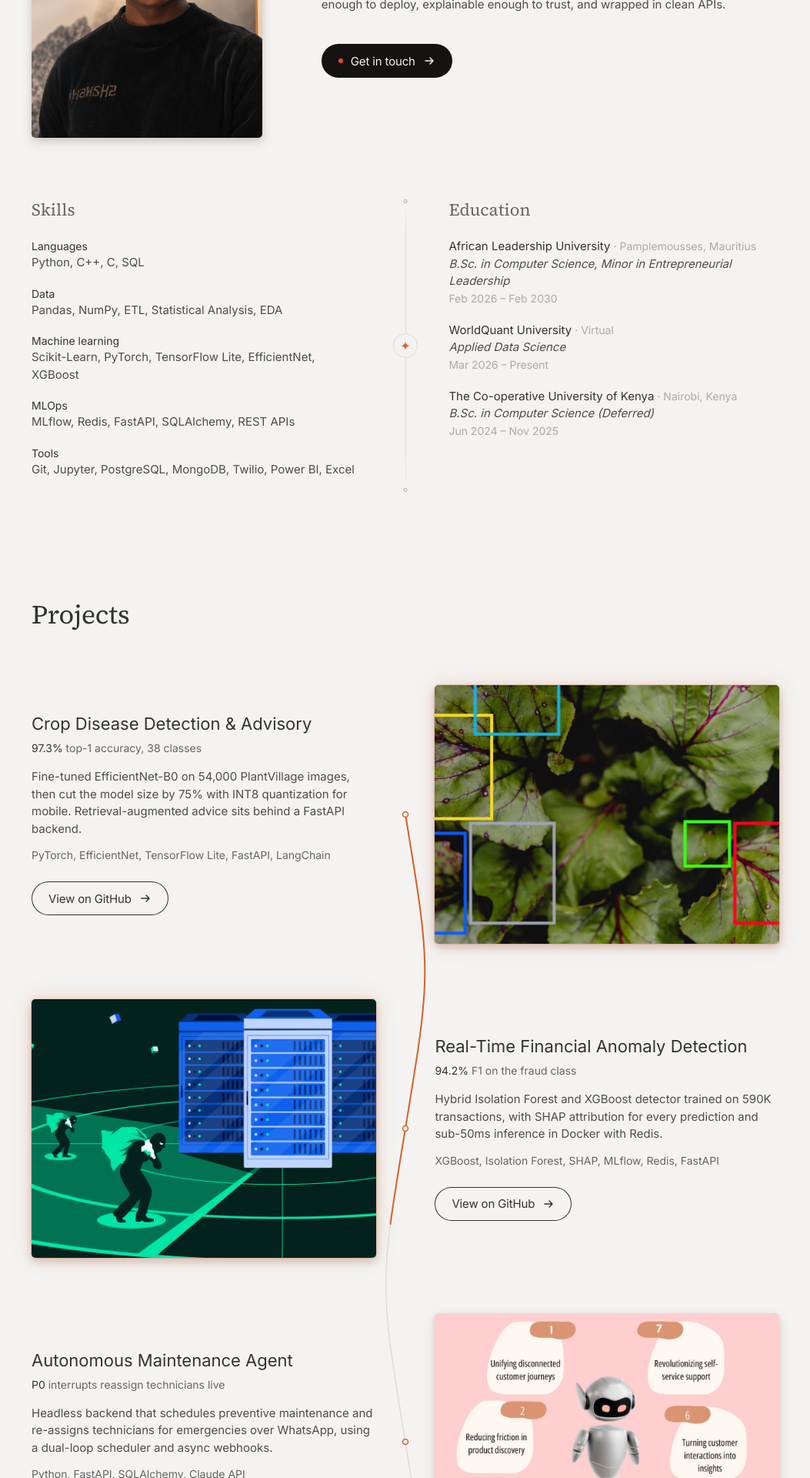
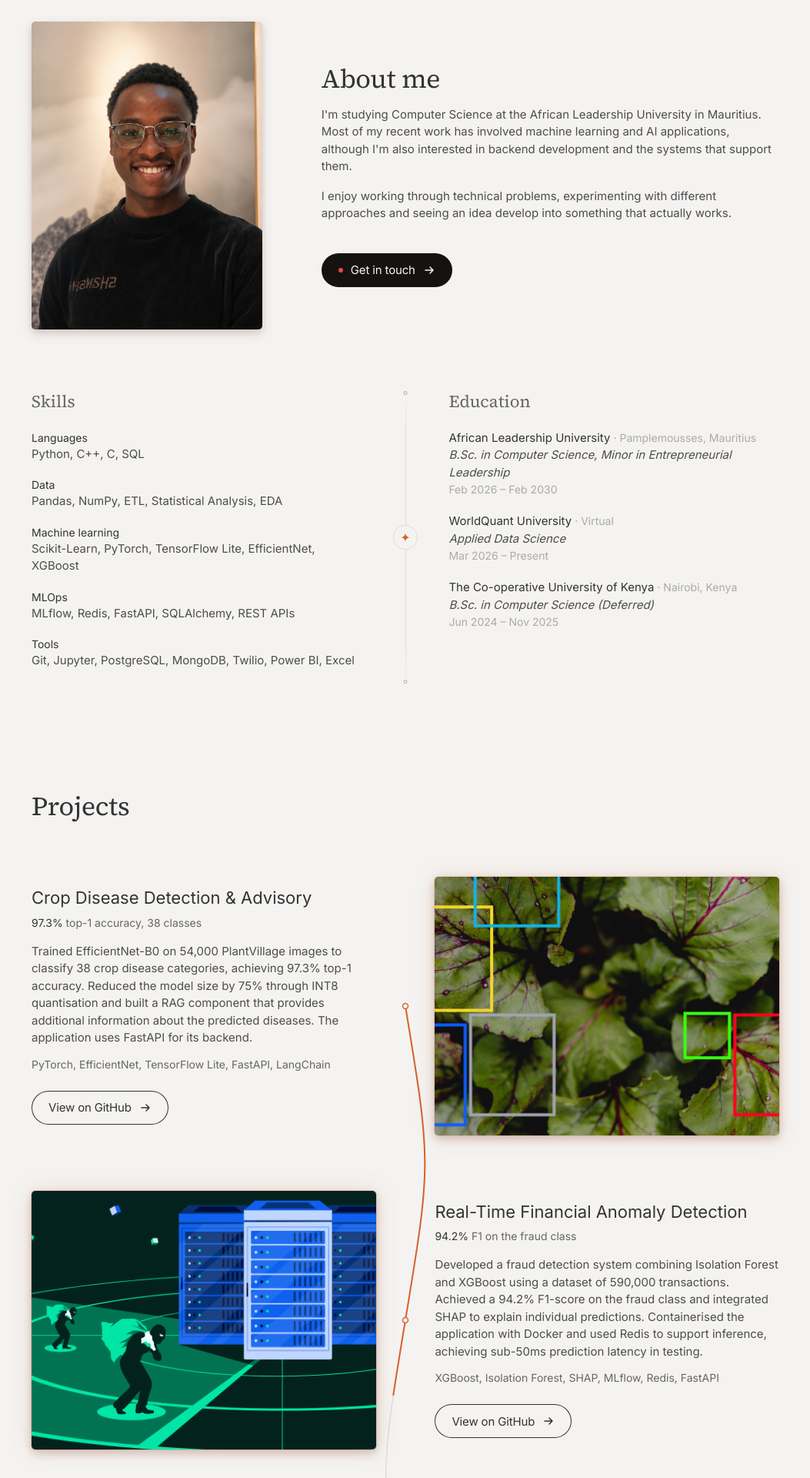
Before and after one commit to Hagestam/sudihagestam, a React (Vite) app: page / in a window 1280 px wide. Shown: the part 780-2700 px from the top of the page at 77% size, without its empty margins (113-1166 px from the left). Built offline with nearby package versions, Linux system fonts and the light colour scheme.

Commit message:
updating the about me

```diff
--- a/src/data/content.js
+++ b/src/data/content.js
@@ -2,14 +2,14 @@
 
 export const profile = {
   name: "Sudi Hagestam",
-  heroTitle: ["Hi, my name is Sudi Hagestam.", "I am an aspiring ML engineer."],
+  heroTitle: ["Hi, I'm Sudi Hagestam.", "Computer Science student interested in machine learning and AI."],
   intro:
-    "I build end-to-end ML pipelines, agentic AI systems and data tools, from model training to deployed APIs.",
+    "I'm studying Computer Science at the African Leadership University in Mauritius. I enjoy building software and exploring how computing can be applied to practical problems. Much of my recent work has involved machine learning and AI, alongside backend development and data systems.",
   about: [
-    "I am a computer science student at African Leadership University in Mauritius, focused on AI, machine learning and data science.",
-    "I like turning operational problems into data-driven systems: models that are fast enough to deploy, explainable enough to trust, and wrapped in clean APIs.",
+    "I'm studying Computer Science at the African Leadership University in Mauritius. Most of my recent work has involved machine learning and AI applications, although I'm also interested in backend development and the systems that support them.",
+    "I enjoy working through technical problems, experimenting with different approaches and seeing an idea develop into something that actually works.",
   ],
-  contactLine: "Open to internships in machine learning, data and AI engineering.",
+  contactLine: "I'm currently looking for internship opportunities in software development, AI and data-related fields.",
   email: "s.hagestam@alustudent.com",
   github: "https://github.com/hagestam",
   linkedin: "https://www.linkedin.com/in/sudihagestam", // TODO: paste your LinkedIn URL
@@ -30,7 +30,7 @@ export const projects = [
     metric: "97.3%",
     metricLabel: "top-1 accuracy, 38 classes",
     description:
-      "Fine-tuned EfficientNet-B0 on 54,000 PlantVillage images, then cut the model size by 75% with INT8 quantization for mobile. Retrieval-augmented advice sits behind a FastAPI backend.",
+      "Trained EfficientNet-B0 on 54,000 PlantVillage images to classify 38 crop disease categories, achieving 97.3% top-1 accuracy. Reduced the model size by 75% through INT8 quantisation and built a RAG component that provides additional information about the predicted diseases. The application uses FastAPI for its backend.",
     stack: "PyTorch, EfficientNet, TensorFlow Lite, FastAPI, LangChain",
     image: `${import.meta.env.BASE_URL}projects/crop-disease.png`,
     link: "https://github.com/Hagestam/crop-disease-advisor", // TODO: this project repo
@@ -40,7 +40,7 @@ export const projects = [
     metric: "94.2%",
     metricLabel: "F1 on the fraud class",
     description:
-      "Hybrid Isolation Forest and XGBoost detector trained on 590K transactions, with SHAP attribution for every prediction and sub-50ms inference in Docker with Redis.",
+      "Developed a fraud detection system combining Isolation Forest and XGBoost using a dataset of 590,000 transactions. Achieved a 94.2% F1-score on the fraud class and integrated SHAP to explain individual predictions. Containerised the application with Docker and used Redis to support inference, achieving sub-50ms prediction latency in testing.",
     stack: "XGBoost, Isolation Forest, SHAP, MLflow, Redis, FastAPI",
     image: `${import.meta.env.BASE_URL}projects/Fraud-detection.png`,
     link: "https://github.com/Hagestam/fraud-detection-model",
@@ -48,9 +48,9 @@ export const projects = [
   {
     title: "Autonomous Maintenance Agent",
     metric: "P0",
-    metricLabel: "interrupts reassign technicians live",
+    metricLabel: "emergency priority level",
     description:
-      "Headless backend that schedules preventive maintenance and re-assigns technicians for emergencies over WhatsApp, using a dual-loop scheduler and async webhooks.",
+      "Developed a backend application for managing maintenance requests and technician assignments. The system schedules preventive maintenance and can reassign technicians when emergencies occur. Integrated WhatsApp notifications and asynchronous webhooks to support communication and updates.",
     stack: "Python, FastAPI, SQLAlchemy, Claude API",
     image: `${import.meta.env.BASE_URL}projects/agent.png`,
     link: "https://github.com/Hagestam/maintainance-agent",
@@ -58,9 +58,9 @@ export const projects = [
   {
     title: "Intelligent IT Helpdesk",
     metric: "P1",
-    metricLabel: "escalations alert seniors instantly",
+    metricLabel: "urgent ticket priority",
     description:
-      "Ticket ingestion, AI triage, priority scoring and escalation routing, with generated fixes for common Windows, M365 and network incidents and a full audit trail.",
+      "Built an AI-assisted helpdesk system that processes incoming support tickets, classifies incidents and assigns priority levels. It can escalate urgent issues to senior technicians and generate suggested solutions for common Windows, Microsoft 365 and network problems. Includes an audit trail for tracking ticket activity.",
     stack: "Python, FastAPI, Claude API, PostgreSQL, Twilio",
     image: `${import.meta.env.BASE_URL}projects/it-helpdesk.jpg`,
     link: "https://github.com/Hagestam/helpdesk-triage",
@@ -73,21 +73,21 @@ export const experience = [
     org: "Google Developer Groups on Campus, The Co-operative University of Kenya",
     dates: "Jan 2025 – Oct 2025",
     summary:
-      "Supported workshops in web, cloud and AI/ML for a 996-member developer community, mentored students through debugging and hackathons, and helped coordinate events.",
+      "Helped organise technical workshops covering web development, cloud technologies and AI/ML for a campus developer community of 996 members. Mentored students during project development and debugging sessions and supported hackathon preparation.",
   },
   {
     role: "Game Engineering Intern",
     org: "AuraVision, Nairobi",
     dates: "May 2025 – Aug 2025",
     summary:
-      "Taught Unity (C#) and Unreal Engine (C++), reviewed student code for quality and OOP, and helped build AI-driven NPC behavior and pathfinding into the curriculum.",
+      "Worked with Unity (C#) and Unreal Engine (C++ and Blueprints), teaching students game development concepts and reviewing their code. Covered object-oriented programming, game physics and AI behaviour trees. Also contributed to learning materials on NPC behaviour and pathfinding.",
   },
   {
     role: "Alumni IT Instructor, Databases",
     org: "Kakamega School",
     dates: "Jun 2023 – Aug 2023",
     summary:
-      "Mentored 63 students on relational database projects and reviewed and debugged more than 70 of them.",
+      "Mentored 63 students working on their KCSE Computer Studies database projects. Helped students with relational database design, Microsoft Access and SQL. Reviewed and debugged more than 70 projects.",
   },
 ];
 
```
